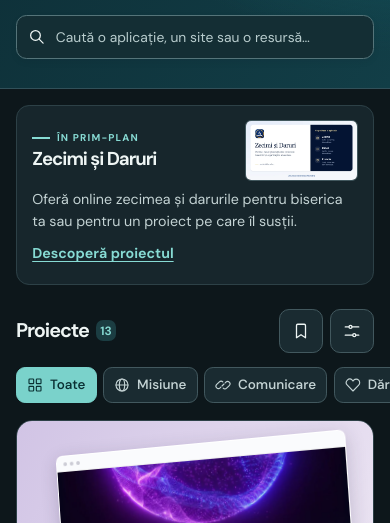
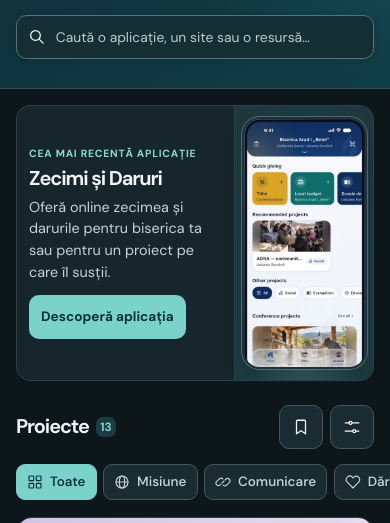
Before and after one commit to rob4path/adventist-pro, a plain HTML site: page dist/index.html in a window 390 px wide. Shown: the part 288-811 px from the top of the page. Drawn offline with Linux system fonts and the light colour scheme.

Commit message:
Spotlight the latest app with real mobile screenshots

```diff
--- a/dist/catalog.js
+++ b/dist/catalog.js
@@ -2,6 +2,7 @@
 const promotion = {
   enabled: true,                  // false dezactivează promovarea.
   projectId: 'zecimi-si-daruri',
+  appLabel: 'Cea mai recentă aplicație', // Eticheta editorială pentru aplicația selectată.
   endsAt: null                    // Opțional, dată ISO cu fus orar: '2027-01-15T20:00:00+02:00'.
 };
 
--- a/dist/index.html
+++ b/dist/index.html
@@ -58,12 +58,12 @@
     <template id="promotion-template">
       <article class="wrap featured-card" aria-labelledby="promoted-title">
         <div class="featured-content">
-          <p class="featured-kicker">În prim-plan</p>
+          <p class="featured-kicker">Proiect recomandat</p>
           <h2 id="promoted-title"></h2>
           <p class="featured-description"></p>
           <a class="promoted-link">Descoperă proiectul</a>
         </div>
-        <figure class="featured-preview"><img alt=""></figure>
+        <figure class="featured-preview"></figure>
       </article>
     </template>
     <section class="wrap" id="catalog" aria-labelledby="catalog-title">
--- a/dist/promotion.js
+++ b/dist/promotion.js
@@ -8,10 +8,31 @@
   const feature = template.content.firstElementChild.cloneNode(true);
   feature.querySelector('h2').textContent = project.title;
   feature.querySelector('.featured-description').textContent = project.summary;
-  feature.querySelector('.promoted-link').href = 'proiecte/' + encodeURIComponent(project.id) + '/';
-  const preview = feature.querySelector('.featured-preview img');
-  preview.src = 'assets/projects/' + project.preview + '.webp';
-  preview.alt = project.previewAlt;
+  const link = feature.querySelector('.promoted-link');
+  link.href = 'proiecte/' + encodeURIComponent(project.id) + '/';
+  if (project.platforms.includes('Android') || project.platforms.includes('iOS')) {
+    feature.querySelector('.featured-kicker').textContent = promotion.appLabel || 'Aplicație recomandată';
+    link.textContent = 'Descoperă aplicația';
+  }
+
+  const figure = feature.querySelector('.featured-preview');
+  const screens = (project.mobileScreenshots || []).slice(0, 2);
+  if (screens.length) {
+    feature.classList.add('featured-app');
+    figure.classList.toggle('has-secondary', screens.length > 1);
+    screens.forEach((screen, index) => {
+      const image = new Image(screen.width, screen.height);
+      image.className = index === 0 ? 'featured-phone' : 'featured-phone-secondary';
+      image.alt = index === 0 ? screen.alt : '';
+      image.src = 'assets/projects/' + screen.file;
+      figure.append(image);
+    });
+  } else {
+    const image = new Image();
+    image.alt = project.previewAlt;
+    image.src = 'assets/projects/' + project.preview + '.webp';
+    figure.append(image);
+  }
   template.replaceWith(feature);
 
   if (!Number.isFinite(deadline)) return;
--- a/dist/style.css
+++ b/dist/style.css
@@ -158,88 +158,121 @@ kbd{font:normal .83rem var(--sans);height:1.48rem;width:1.43rem;display:grid;pla
 #catalog{padding:2.05rem 0 3rem;scroll-margin-top:1.1rem}
 .featured-card {
   display: grid;
-  grid-template-columns: minmax(0, 1.65fr) minmax(13rem, 1fr);
+  grid-template-columns: minmax(0, 1.2fr) minmax(15.5rem, 1fr);
   overflow: hidden;
   margin-top: clamp(1rem, 2vw, 1.7rem);
   border: 1px solid var(--line);
-  border-radius: 1rem;
+  border-radius: 1.1rem;
   background: var(--surface);
   color: var(--ink);
 }
 .featured-content {
   align-self: center;
   min-width: 0;
-  padding: 1.1rem clamp(1.2rem, 2.4vw, 2rem) .8rem;
+  padding: clamp(1.2rem, 2.8vw, 2.55rem);
 }
 .featured-kicker {
-  display: flex;
-  align-items: center;
-  gap: .45rem;
-  margin-bottom: .28rem;
+  margin-bottom: .58rem;
   color: var(--primary);
-  font-size: .67rem;
-  font-weight: 720;
-  letter-spacing: .12em;
+  font-size: .74rem;
+  font-weight: 710;
+  line-height: 1.4;
+  letter-spacing: .075em;
   text-transform: uppercase;
 }
-.featured-kicker::before { content: ""; inline-size: 1.1rem; block-size: 2px; background: currentColor; }
-.featured-content h2 { font-size: clamp(1.4rem, 2.05vw, 1.85rem); line-height: 1.16; overflow-wrap: anywhere; }
+.featured-content h2 { font-size: clamp(1.55rem, 2.6vw, 2.45rem); line-height: 1.12; overflow-wrap: anywhere; }
 .featured-description {
-  max-width: 62ch;
-  margin-top: .37rem;
+  max-width: 48ch;
+  margin-top: .58rem;
   color: var(--copy);
-  font-size: .95rem;
-  line-height: 1.5;
+  font-size: 1rem;
+  line-height: 1.52;
 }
 .featured-card .promoted-link {
   display: inline-flex;
   align-items: center;
-  min-height: 2.5rem;
-  margin-top: .15rem;
-  padding: 0;
-  border-radius: .25rem;
-  background: transparent;
-  color: var(--primary);
-  font-size: .89rem;
-  font-weight: 660;
-  text-decoration: underline;
-  text-underline-offset: .2em;
+  justify-content: center;
+  min-height: 2.75rem;
+  max-width: 100%;
+  margin-top: 1rem;
+  padding: .58rem 1rem;
+  border-radius: .62rem;
+  background: var(--action);
+  color: var(--action-ink);
+  font-size: .9rem;
+  font-weight: 670;
+  line-height: 1.35;
+  text-align: center;
 }
-.featured-card .promoted-link:hover { color: var(--ink); }
+.featured-card .promoted-link:hover { background: var(--action-hover); }
+.featured-card .promoted-link:focus-visible { outline: 3px solid var(--focus); outline-offset: 3px; }
 .featured-preview {
   display: grid;
   place-items: center;
   min-width: 0;
   margin: 0;
-  padding: .8rem 1rem;
+  padding: 1rem;
   border-inline-start: 1px solid var(--line);
-  background: linear-gradient(112deg, var(--hover), var(--accent-soft));
+  background: radial-gradient(ellipse at 50% 65%, var(--accent-line) 0%, var(--accent-soft) 65%, var(--hover) 100%);
 }
 .featured-preview img {
   display: block;
   max-width: 100%;
-  max-height: 9.5rem;
+  max-height: 11rem;
   width: auto;
   height: auto;
   border: 1px solid var(--control-line);
   border-radius: .48rem;
   box-shadow: 0 .25rem .9rem #071a201f;
 }
+.featured-app .featured-preview {
+  --phone-width: clamp(7.95rem, 11vw, 9.55rem);
+  display: flex;
+  align-items: center;
+  justify-content: center;
+  isolation: isolate;
+  padding: 1.3rem .55rem;
+}
+.featured-app .featured-preview img {
+  flex: none;
+  width: var(--phone-width);
+  height: auto;
+  max-width: none;
+  max-height: none;
+  border: 0;
+  border-radius: 13% / 6.4%;
+  box-shadow: 0 0 0 2px #20303a, 0 0 0 3px #96b4b566, 0 .6rem 1.3rem #07191f45;
+}
+.featured-phone { position: relative; z-index: 1; }
+.featured-app .featured-preview .featured-phone-secondary {
+  width: calc(var(--phone-width) * .83);
+  margin-inline-start: -.5rem;
+  transform: translateY(.3rem) rotate(3deg);
+}
 @media (max-width: 600px) {
-  .featured-card {
+  .featured-card { border-radius: .88rem; }
+  .featured-card:not(.featured-app) {
     grid-template-columns: minmax(0, 1fr) clamp(6rem, 29vw, 9rem);
     grid-template-areas: "kicker preview" "title preview" "description description" "link link";
     column-gap: .75rem;
-    padding: .88rem .95rem .48rem;
-    border-radius: .82rem;
+    padding: .88rem .95rem;
   }
-  .featured-content { display: contents; }
-  .featured-kicker { grid-area: kicker; align-self: end; margin-bottom: .18rem; font-size: .62rem; }
-  .featured-content h2 { grid-area: title; font-size: clamp(1.14rem, 4.8vw, 1.45rem); }
-  .featured-description { grid-area: description; margin-top: .55rem; font-size: .89rem; }
-  .featured-card .promoted-link { grid-area: link; justify-self: start; min-height: 2.75rem; margin: 0; }
-  .featured-preview { grid-area: preview; align-self: center; justify-items: end; padding: 0; border: 0; background: transparent; }
-  .featured-preview img { max-height: 4.5rem; border-radius: .38rem; box-shadow: none; }
+  .featured-card:not(.featured-app) .featured-content { display: contents; }
+  .featured-kicker { grid-area: kicker; align-self: end; margin-bottom: .35rem; font-size: .65rem; }
+  .featured-content h2 { grid-area: title; font-size: clamp(1.25rem, 4.8vw, 1.65rem); }
+  .featured-description { grid-area: description; margin-top: .45rem; font-size: .9rem; }
+  .featured-card .promoted-link { grid-area: link; justify-self: start; margin-top: .7rem; font-size: .85rem; padding-inline: .75rem; }
+  .featured-card:not(.featured-app) .featured-preview { grid-area: preview; align-self: center; justify-items: end; padding: 0; border: 0; background: transparent; }
+  .featured-card:not(.featured-app) .featured-preview img { max-height: 4.5rem; border-radius: .38rem; box-shadow: none; }
+  .featured-app { grid-template-columns: minmax(0, 1fr) minmax(7.6rem, 39%); }
+  .featured-app .featured-content { padding: 1.05rem clamp(.75rem, 3vw, 1.2rem); }
+  .featured-app .featured-preview { --phone-width: clamp(6.8rem, 31vw, 8.15rem); padding: .8rem .3rem; }
+  .featured-app .featured-phone-secondary { display: none; }
+}
+@media (max-width: 359px) {
+  .featured-app .featured-kicker { font-size: .63rem; letter-spacing: .045em; }
+  .featured-app .featured-description { font-size: .85rem; line-height: 1.45; }
+  .featured-app .promoted-link { padding-inline: .37rem; font-size: .79rem; }
 }
 .catalog-heading{justify-content:space-between;gap:1rem;flex-wrap:wrap}
 .catalog-tools { display: flex; align-items: stretch; gap: .55rem; }
```
